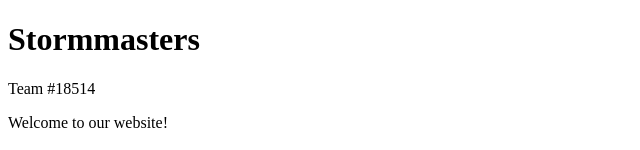
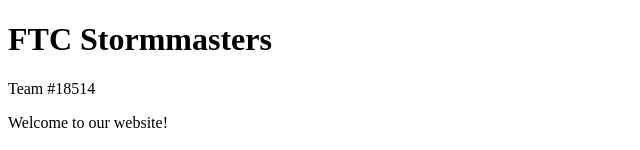
Before and after one commit to Stormmasters/stormmasters.github.io, a plain HTML site: page index.html in a window 1280 px wide. Shown: the top 150 px of the page, without its empty margins (0-640 px from the left). Drawn offline with Linux system fonts and the light colour scheme.

Commit message:
Update index.html

```diff
--- a/index.html
+++ b/index.html
@@ -2,9 +2,11 @@
 <html>
 <body>
 
-<h1>Stormmasters</h1>
+<h1>FTC Stormmasters</h1>
 <p>Team #18514</p>
 Welcome to our website!
+<br>
+<br>Link to our <a href="https://github.com/Stormmasters">github</a>!</d>
 
 </body>
 </html>
```
